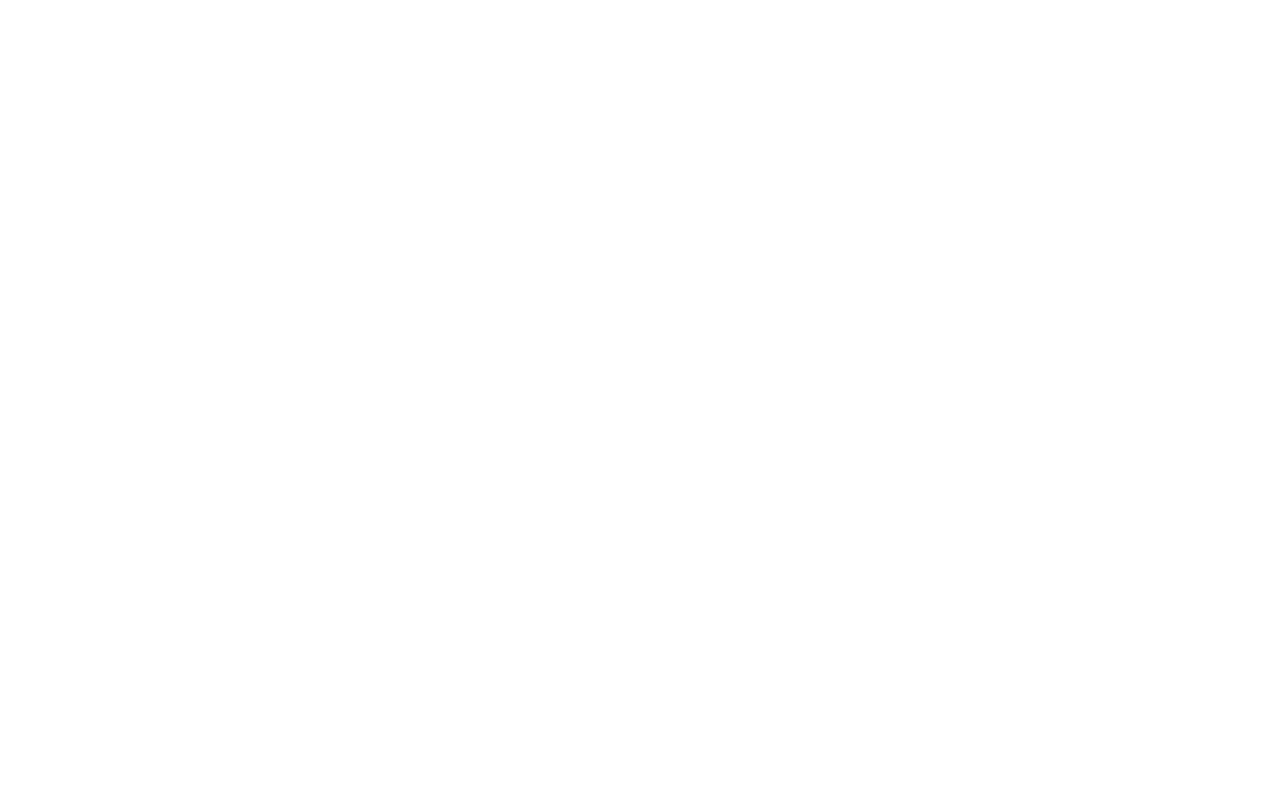
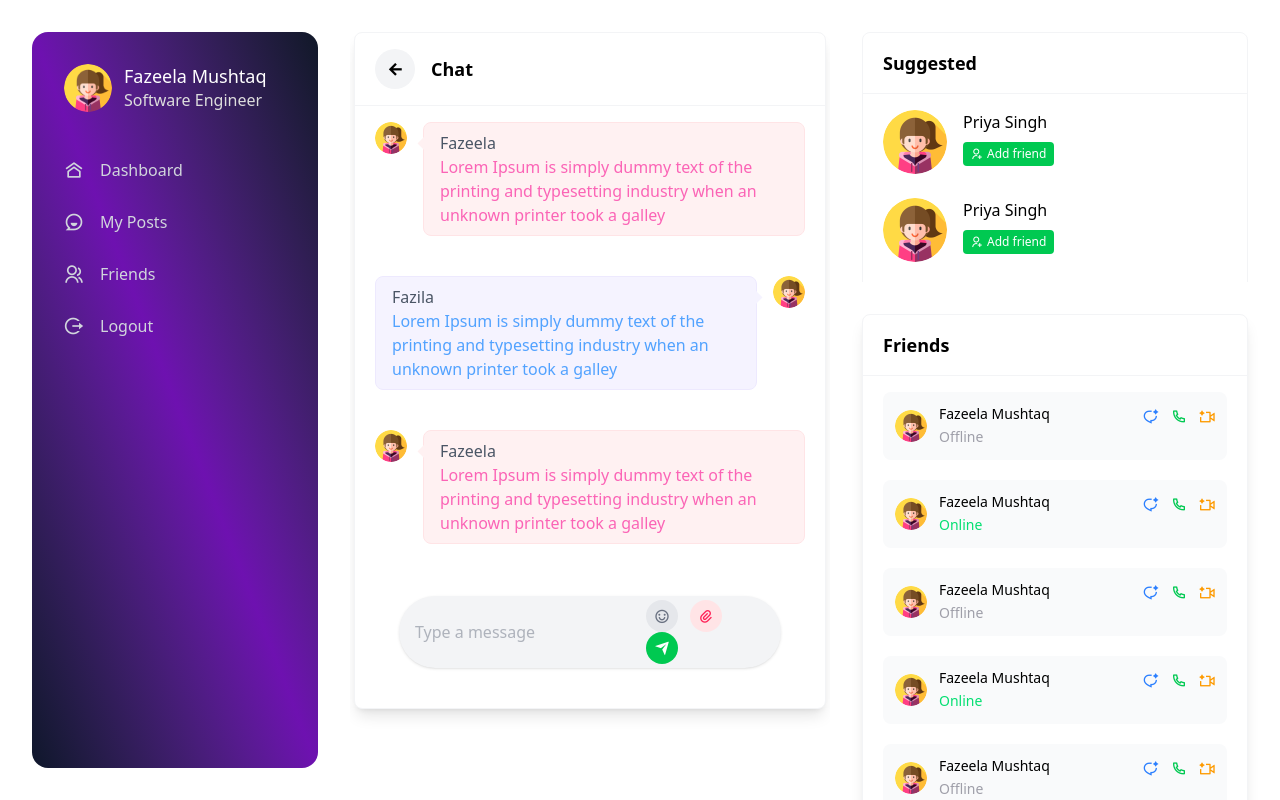
Before and after one commit to FazeelaChsirius/besties, a React (Vite) app: page /app/chat in a window 1280 px wide. Before the commit this address had no page. Built offline with nearby package versions, Linux system fonts and the light colour scheme.

Commit message:
Create a audio and chat component

```diff
--- a/package.json
+++ b/package.json
@@ -12,6 +12,7 @@
   "dependencies": {
     "@tailwindcss/vite": "^4.1.4",
     "animate.css": "^4.1.1",
+    "emoji-picker-react": "^4.12.2",
     "react": "^19.0.0",
     "react-dom": "^19.0.0",
     "react-router-dom": "^7.5.3",
--- a/src/App.tsx
+++ b/src/App.tsx
@@ -9,6 +9,8 @@
 import Post from "./components/app/Post"
 import Friends from "./components/app/Friends"
 import Video from "./components/app/Video"
+import Audio from "./components/app/Audio"
+import Chat from "./components/app/Chat"
 
 const App = () => {
   return (
@@ -22,6 +24,8 @@
         <Route path="my-posts" element={<Post />}/>
         <Route path="friends" element={<Friends />}/>
         <Route path="video-chat" element={<Video />}/>
+        <Route path="audio-chat" element={<Audio />}/>
+        <Route path="chat" element={<Chat />}/>
       </Route>
     </Routes>
     </BrowserRouter>
--- /dev/null
+++ b/src/components/app/Audio.tsx
@@ -0,0 +1,37 @@
+import Button from "../shared/Button"
+import Card from "../shared/Card"
+
+const Audio = () => {
+  return (
+    <div className="space-y-8">
+        <div className="grid grid-cols-2 gap-4">
+            <Card title="Fazeela">
+                <div className="flex flex-col items-center">
+                    <img src="/images/girl.png" alt="avt"
+                        className="w-40 h-40 rounded-full object-cover"
+                    />
+                </div>
+            </Card>
+
+            <Card title="Fazila">
+                <div className="flex flex-col items-center">
+                    <img src="/images/girl.png" alt="avt"
+                        className="w-40 h-40 rounded-full object-cover"
+                    />
+                </div>
+            </Card>
+        </div>
+
+        <div className="flex justify-between items-center">
+            <div className="space-x-4">
+                <button className="bg-amber-500 text-white w-12 h-12 rounded-full hover:bg-amber-400 hover:text-white">
+                    <i className="ri-mic-line"></i>
+                </button>
+            </div>
+            <Button icon="close-circle-fill" type="danger">End</Button>
+        </div>
+    </div>
+  )
+}
+
+export default Audio
--- /dev/null
+++ b/src/components/app/Chat.tsx
@@ -0,0 +1,80 @@
+import Avatar from "../shared/Avatar"
+// import Button from "../shared/Button"
+// import Input from "../shared/Input"
+
+const Chat = () => {
+
+    return (
+        <div>
+            <div className="h-[450px] overflow-auto space-y-10">
+                {
+                    Array(20).fill(0).map((item, index) => (
+                        <div className="space-y-10" key={index}>
+                            <div className="flex gap-4 items-start">
+                                <Avatar image="/images/girl.png" size="md"/>
+                                <div className="bg-rose-50 px-4  py-2 rounded-lg flex-1 text-pink-400 border border-rose-100 relative">
+                                    <h1 className="font-medium text-gray-600">Fazeela</h1>
+                                    <label>
+                                        Lorem Ipsum is simply dummy text of the printing and typesetting industry when an unknown printer took a galley
+                                    </label>
+                                    <i className="ri-arrow-left-s-fill absolute top-0 -left-5 text-4xl text-rose-50"></i>
+                                </div>
+                            </div>
+
+                            <div className="flex gap-4 items-start">
+                                <div className="bg-violet-50 px-4  py-2 rounded-lg flex-1 text-blue-400 border border-violet-100 relative">
+                                    <h1 className="font-medium text-gray-600">Fazila</h1>
+                                    <label>
+                                        Lorem Ipsum is simply dummy text of the printing and typesetting industry when an unknown printer took a galley
+                                    </label>
+                                    <i className="ri-arrow-right-s-fill absolute top-0 -right-5 text-4xl text-violet-50"></i>
+                                </div>
+                                <Avatar image="/images/girl.png" size="md"/>
+                            </div>
+                        </div>
+                    ))
+                }
+            </div>
+            {/* <div className="p-6">
+                <div className="flex gap-4 items-center justify-between bg-gray-100">
+                    <form className="flex gap-3 flex-1">
+                        <Input name="message" placeholder="Type your message"/>
+                        <Button type="secondary" icon="send-plane-fill">Send</Button>
+                        <button className="w-10 h-10 bg-rose-100 text-rose-500 rounded-full hover:bg-rose-300 hover:text-white">
+                            <i className="ri-attachment-2"></i>
+                        </button>
+                    </form>
+                </div>
+            </div> */}
+
+            <div className="p-6">
+                <form className="flex items-center justify-between bg-gray-100 rounded-full px-4 py-1 shadow-sm">
+                    <input
+                        type="text"
+                        name="message"
+                        placeholder="Type a message"
+                        className="py-2 flex-1 outline-none bg-transparent"
+                    />
+                    <div className="space-x-3">
+                        <button
+
+                            className="w-8 h-8 bg-gray-200 hover:bg-gray-300 rounded-full"
+                        >
+                            <i className="ri-emotion-happy-line"></i>
+                        </button>
+                        <button className="w-8 h-8 bg-rose-100 text-rose-500 rounded-full hover:bg-rose-300 hover:text-white">
+                            <i className="ri-attachment-2"></i>
+                        </button>
+                        <button className="w-8 h-8 bg-green-500 hover:bg-green-400 text-white rounded-full">
+                            <i className="ri-send-plane-fill"></i>
+                        </button>
+                    </div>
+                </form>
+
+            </div>
+
+        </div>
+    )
+}
+
+export default Chat
--- a/src/components/app/Layout.tsx
+++ b/src/components/app/Layout.tsx
@@ -102,13 +102,37 @@
                 </Card>
             </section>
             <aside
-                className="bg-white w-[${asideSize}px] fixed h-full top-0 right-0 p-8 overflow-auto"
+                className="bg-white w-[${asideSize}px] fixed h-full top-0 right-0 p-8 overflow-auto space-y-8"
                 style={{
                     width: rightAsideSize,
                     transition: '0.2s'
                 }}
             >
-                <Card title='My Friends' divider>
+                <div className="h-[250px] overflow-auto">
+                    <Card title="Suggested" divider>
+                        <div className="space-y-6">
+                            {
+                                Array(20).fill(0).map((item, index) => (
+                                    <div key={index} className="flex gap-4">
+                                        <img
+                                            src="/images/girl.png"
+                                            alt="image"
+                                            className="w-16 h-16 rounded-full object-cover"
+                                        />
+                                        <div>
+                                            <h1 className="text-black font-medium">Priya Singh</h1>
+                                            <button className=" mt-2 px-2 py-1 rounded text-xs bg-green-500 hover:bg-green-600 font-medium text-white">
+                                                <i className="ri-user-add-line mr-1"></i>
+                                                Add friend
+                                            </button>
+                                        </div>
+                                    </div>
+                                ))
+                            }
+                        </div>
+                    </Card>
+                </div>
+                <Card title='Friends' divider>
                     <div className="space-y-5">
                         {
                             Array(20).fill(0).map((item, index) => (
@@ -124,12 +148,12 @@
                                         }
                                     />
                                     <div className="space-x-3">
-                                        <button className="hover:text-blue-600 text-blue-500" title="chat">
+                                        <Link to="/app/chat" className="hover:text-blue-600 text-blue-500" title="chat">
                                             <i className="ri-chat-ai-line"></i>
-                                        </button>
-                                        <button className="hover:text-green-600 text-green-500" title="call">
+                                        </Link>
+                                        <Link to="/app/audio-chat" className="hover:text-green-600 text-green-500" title="call">
                                             <i className="ri-phone-line"></i>
-                                        </button>
+                                        </Link>
                                         <Link to="/app/video-chat" className="hover:text-amber-600 text-amber-500" title="video call">
                                             <i className="ri-video-on-ai-line"></i>
                                         </Link>
--- a/src/components/shared/Input.tsx
+++ b/src/components/shared/Input.tsx
@@ -9,7 +9,7 @@
 const Input: FC<InputInterface> = ({name, placeholder, type="text"}) => {
   return (
     <input
-        className='border border-gray-300 rounded px-3 py-2 w-full'
+        className='border border-gray-300 rounded px-3 py-2 w-full '
         placeholder={placeholder}
         name={name}
         type={type}
```
Also changed, not shown: 1 other file (tests, documents, lock files or other folders).
